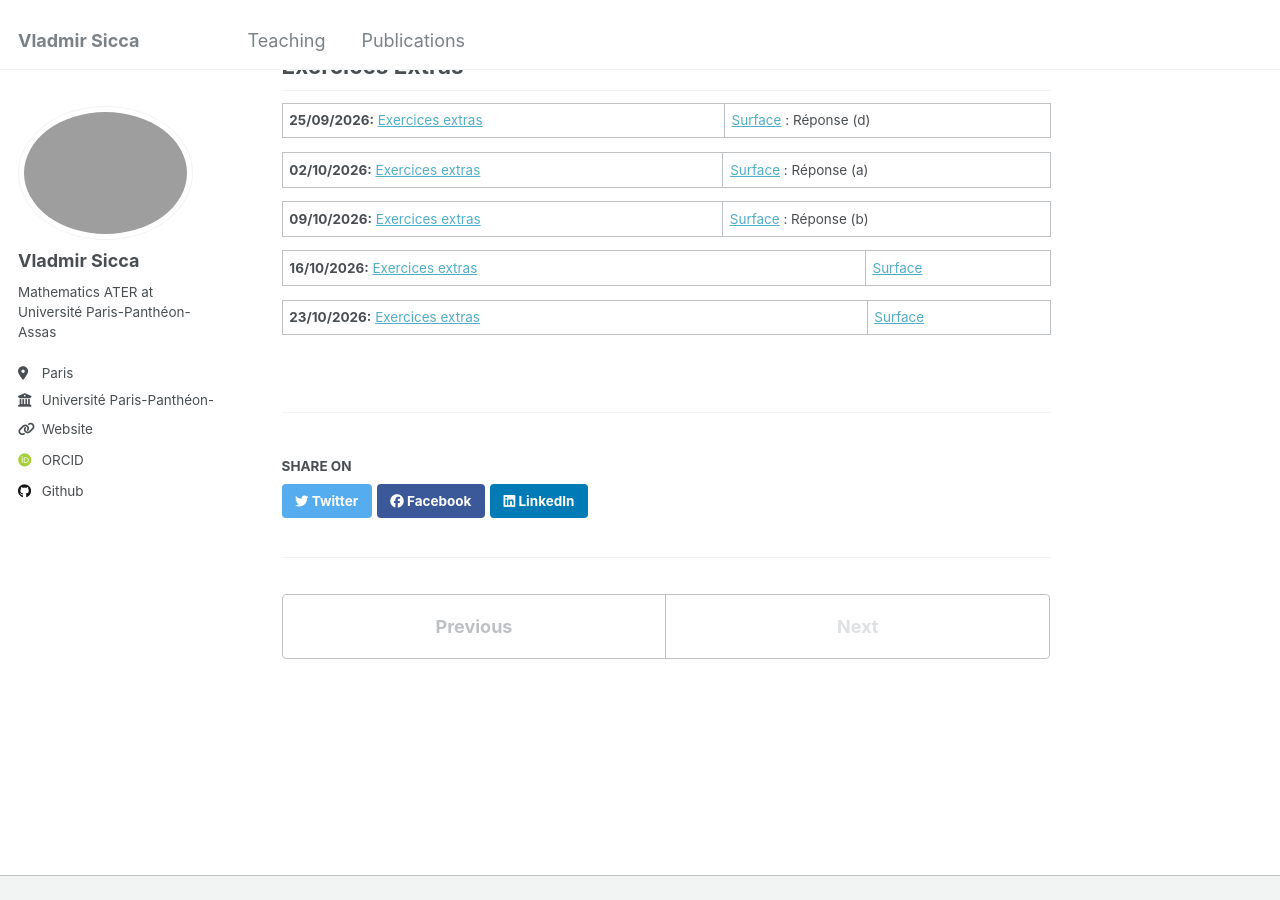
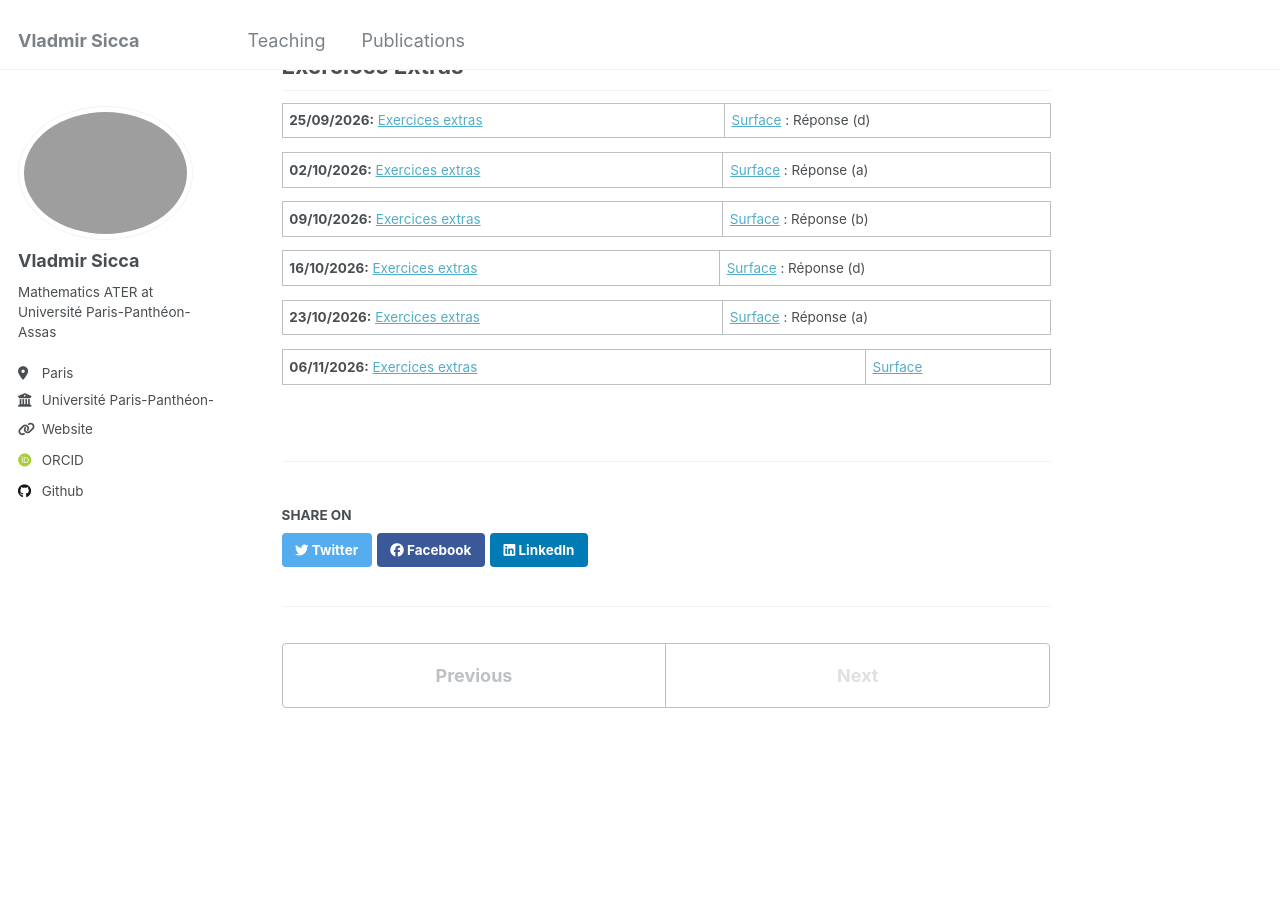
Before and after one commit to vladmirsicca/vladmirsicca.github.io, a Jekyll site: the page built from _teaching/2026_2_maths5_paris_assas.md, in a window 1280 px wide and 900 px high, scrolled down 1785 px. Built offline with Jekyll 4.4.1, drawn with Linux system fonts in a browser that asks for light colours; some web fonts are replaced.

Commit message:
Update 2026_2_maths5_paris_assas.md
Added new exercises list

```diff
--- a/_teaching/2026_2_maths5_paris_assas.md
+++ b/_teaching/2026_2_maths5_paris_assas.md
@@ -69,6 +69,8 @@ On va avoir deux interros. Il faut aller aux interros dans la séance à laquell
 
 **09/10/2026:** [Exercices extras](https://drive.google.com/file/d/1FYUW1eiVlF7_djGvNjnbtEYwttwudlbi/view?usp=sharing) | [Surface](https://drive.google.com/file/d/1smjH3PtO3NCnxAyeorUn4-N7iHuO1pA0/view?usp=sharing) : Réponse (b)
 
-**16/10/2026:** [Exercices extras](https://drive.google.com/file/d/1XXPTJEasH_XFIkyxbkQU938yba1C4KuS/view?usp=sharing) | [Surface](https://drive.google.com/file/d/1dtLhQggXtu9KM-L44hQkNsOOh7PB6YL8/view?usp=sharing)
+**16/10/2026:** [Exercices extras](https://drive.google.com/file/d/1XXPTJEasH_XFIkyxbkQU938yba1C4KuS/view?usp=sharing) | [Surface](https://drive.google.com/file/d/1dtLhQggXtu9KM-L44hQkNsOOh7PB6YL8/view?usp=sharing) : Réponse (d)
 
-**23/10/2026:** [Exercices extras](https://drive.google.com/file/d/10LTPsBHl27tZ8MIPav7WePsOAdLYfLQp/view?usp=drive_link) | [Surface](https://drive.google.com/file/d/1Vn8emPU9XsHQpyJbtjOPBkKz5RWNFF9z/view?usp=drive_link)
+**23/10/2026:** [Exercices extras](https://drive.google.com/file/d/10LTPsBHl27tZ8MIPav7WePsOAdLYfLQp/view?usp=drive_link) | [Surface](https://drive.google.com/file/d/1Vn8emPU9XsHQpyJbtjOPBkKz5RWNFF9z/view?usp=drive_link) : Réponse (a)
+
+**06/11/2026:** [Exercices extras](https://drive.google.com/file/d/1ah79FuQiBqzEv33dY8cG2oqH9n0zdAlV/view?usp=drive_link) | [Surface](https://drive.google.com/file/d/1kuqKP4X-vhhJVwL4eP4Lp30m7sCG8B_h/view?usp=drive_link)
```
